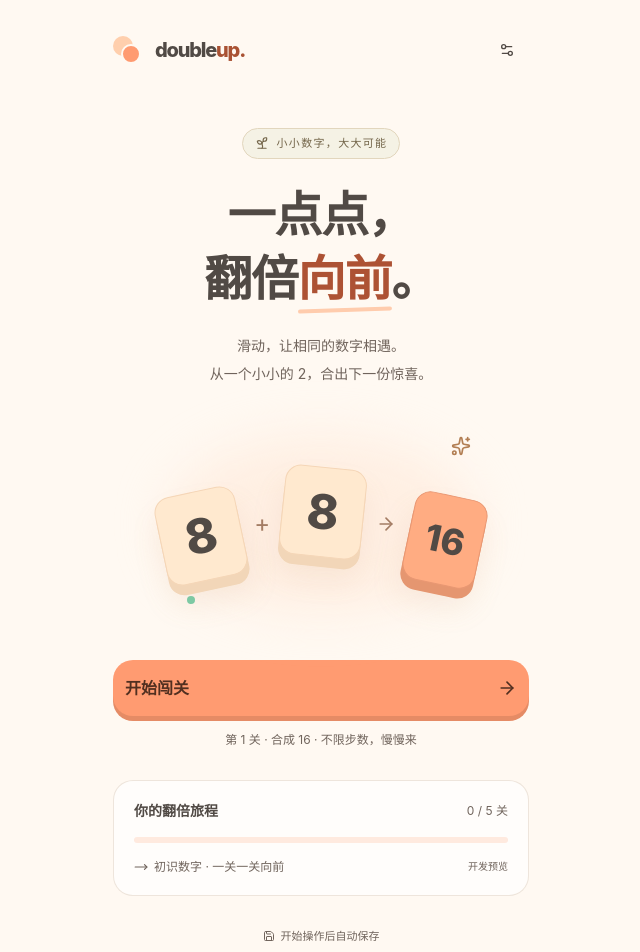
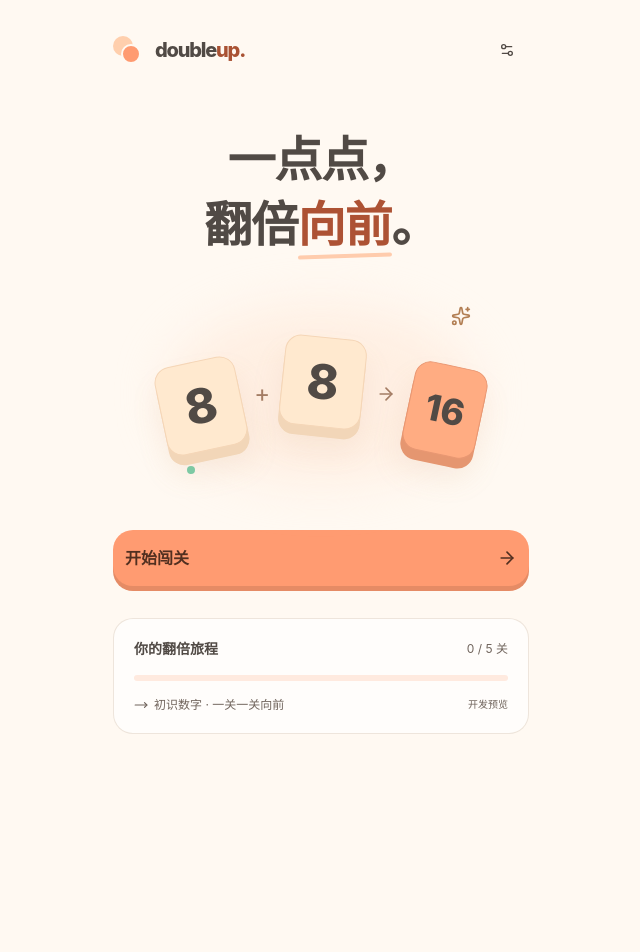
Before and after one commit to Moewerry/double-up, a React (Vite) app: page /play in a window 1280 px wide. Shown: the top 952 px of the page, without its empty margins (319-959 px from the left). After the commit the page ends 800 px from the top, so only its background shows below. Built offline with nearby package versions, Linux system fonts and the light colour scheme.

Commit message:
fix: 移除首页冗余说明与页脚

```diff
--- a/src/pages/home-page.tsx
+++ b/src/pages/home-page.tsx
@@ -1,13 +1,12 @@
-import { ArrowRight, Check, MoveRight, Sprout } from "lucide-react"
+import { ArrowRight, Check, MoveRight } from "lucide-react"
 import { Link } from "react-router-dom"
 import { Brand } from "@/components/brand"
 import { SettingsDialog } from "@/components/settings-dialog"
-import { SaveIndicator } from "@/components/save-indicator"
 import { MergeIllustration } from "@/components/home/merge-illustration"
 import { Button } from "@/components/ui/button"
 import { Card, CardContent } from "@/components/ui/card"
 import { Progress } from "@/components/ui/progress"
-import { levels, getLevel } from "@/game/levels"
+import { levels } from "@/game/levels"
 import { useGameStore } from "@/stores/use-game-store"
 
 export function HomePage() {
@@ -19,20 +18,16 @@ export function HomePage() {
   return <>
     <header className="flex items-center justify-between"><Brand /><SettingsDialog /></header>
     <section className="pb-8 pt-9 text-center sm:pt-14">
-      <p className="inline-flex items-center gap-2 rounded-full border border-[#e2d6bd] bg-[#f5f2e5] px-3 py-1.5 text-[11px] tracking-[.12em] text-[#736549]"><Sprout className="size-3.5" />小小数字，大大可能</p>
-      <h1 className="mt-6 text-[clamp(2.1rem,9vw,3rem)] font-extrabold leading-[1.35] tracking-tight">一点点，<br />翻倍<span className="relative text-[#ad5234]">向前<span className="absolute -bottom-1 left-0 h-1 w-full -rotate-2 rounded-full bg-[#ffccad]" /></span>。</h1>
-      <p className="mt-5 text-sm leading-7 text-muted-foreground">滑动，让相同的数字相遇。<br />从一个小小的 2，合出下一份惊喜。</p>
+      <h1 className="text-[clamp(2.1rem,9vw,3rem)] font-extrabold leading-[1.35] tracking-tight">一点点，<br />翻倍<span className="relative text-[#ad5234]">向前<span className="absolute -bottom-1 left-0 h-1 w-full -rotate-2 rounded-full bg-[#ffccad]" /></span>。</h1>
       <MergeIllustration />
       <Button className="h-14 w-full rounded-xl text-base font-bold shadow-[0_5px_0_#e58b65] transition-transform active:translate-y-1 active:shadow-none" disabled={blocked} asChild={!blocked}>
         {blocked ? <span>请先恢复存档</span> : <Link to="/play">{label}<ArrowRight className="ml-auto size-5" /></Link>}
       </Button>
-      <p className="mt-4 text-xs text-muted-foreground">{session.status === "playing" ? `第 ${session.level} 关 · 合成 ${getLevel(session.level).target} · ${session.moves ? `已走 ${session.moves} 步` : "不限步数，慢慢来"}` : "查看本关结果，接着向前。"}</p>
     </section>
     <Card className="gap-0 border-border/80 bg-white/70 py-0 shadow-none"><CardContent className="p-5">
       <div className="flex items-center justify-between text-sm"><span className="font-semibold">你的翻倍旅程</span><span className="text-xs text-muted-foreground">{completed} / {levels.length} 关</span></div>
       <Progress className="my-4 h-1.5 [&_[data-slot=progress-indicator]]:bg-[#579478]" value={completed / levels.length * 100} aria-label={`已完成 ${completed} 关，共 ${levels.length} 关`} />
       <div className="flex items-center justify-between text-xs text-muted-foreground"><span className="flex items-center gap-1.5">{finished ? <Check className="size-3.5" /> : <MoveRight className="size-3.5" />}{finished ? "第一章完成，很棒的一段旅程" : "初识数字 · 一关一关向前"}</span><span className="text-[10px]">开发预览</span></div>
     </CardContent></Card>
-    <footer className="pb-4 pt-8 text-center"><SaveIndicator /><p className="mt-2 text-[11px] tracking-wide text-muted-foreground">无需登录 · 随时回来</p></footer>
   </>
 }
```
